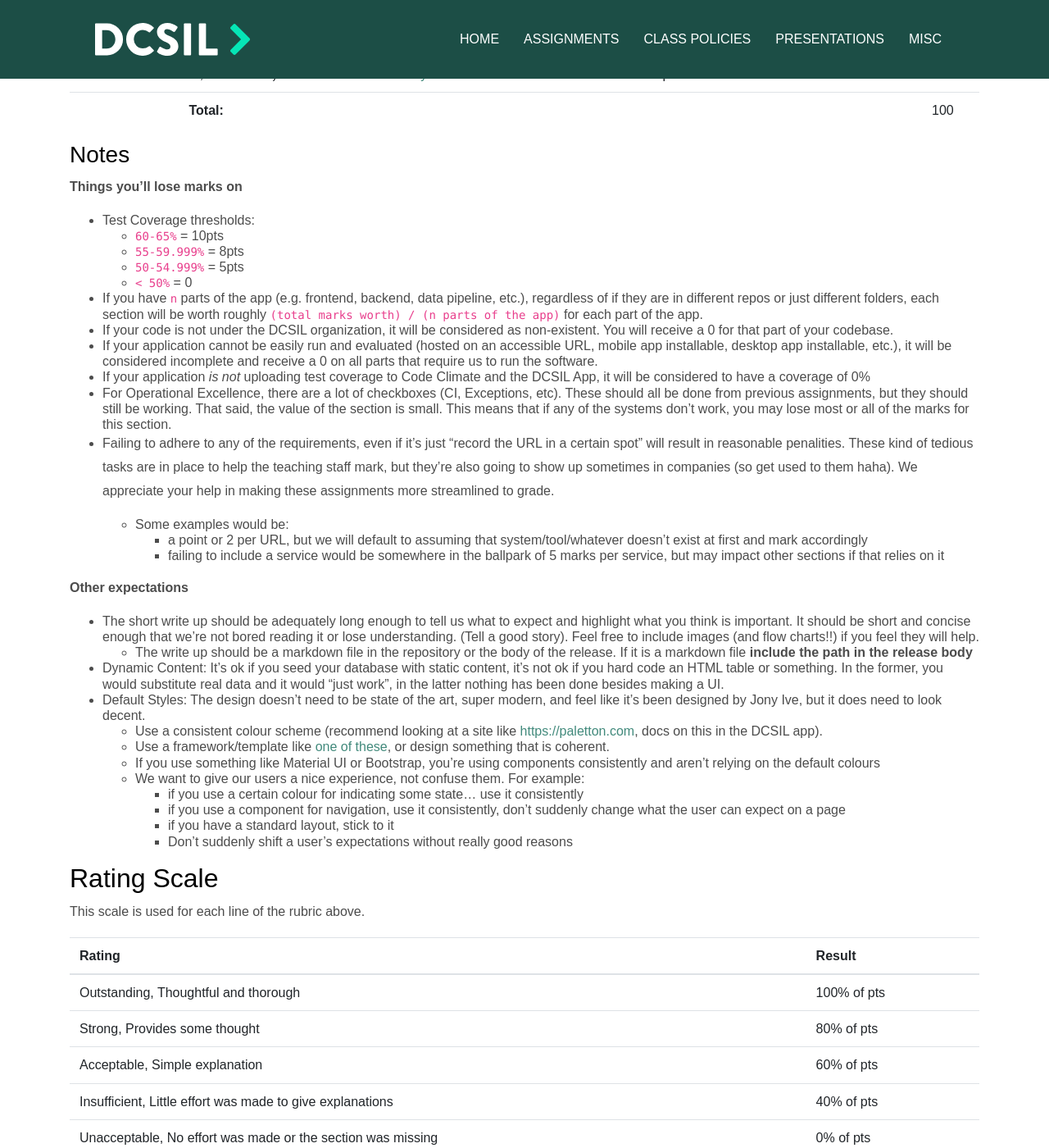
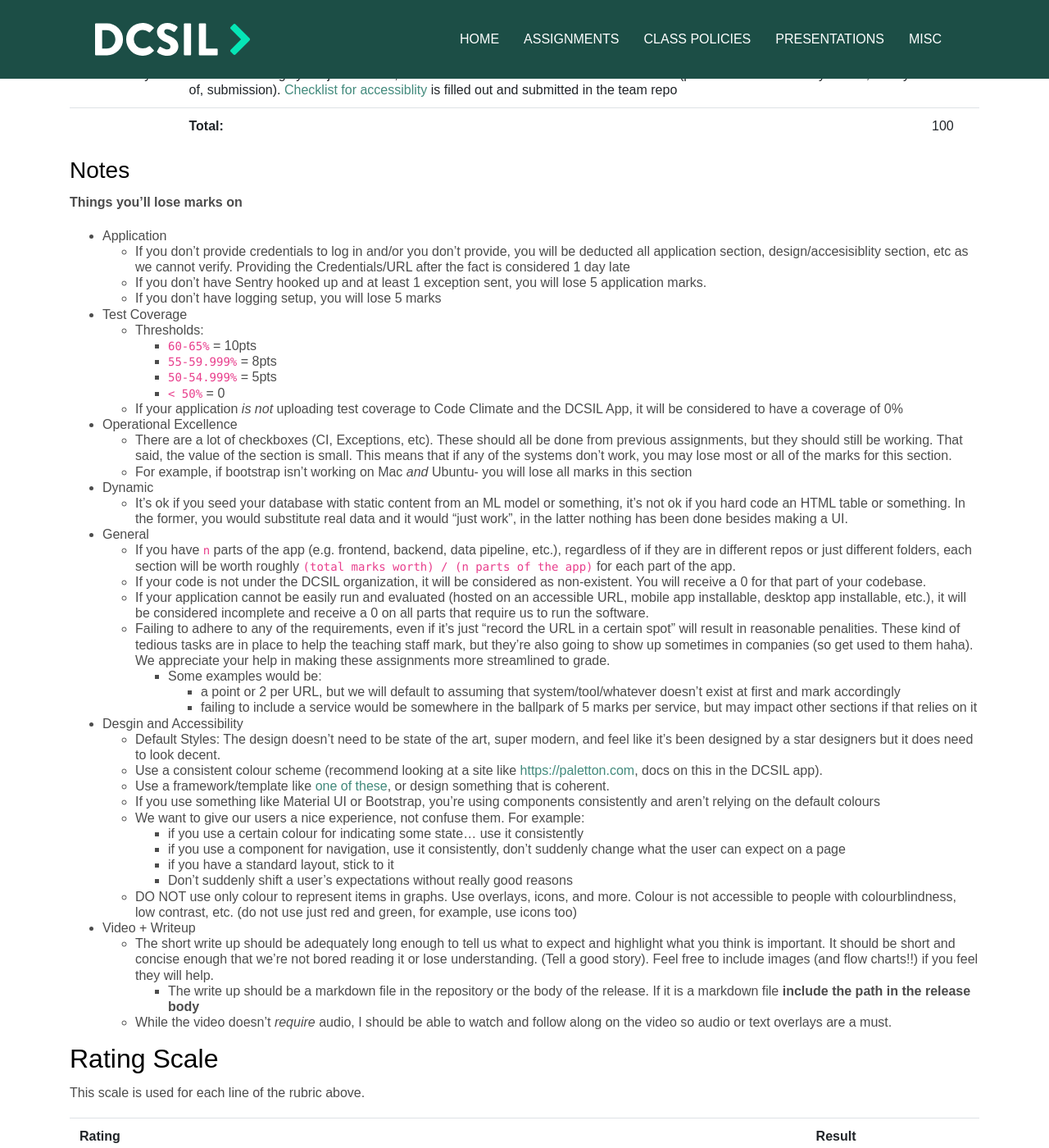
Before and after one commit to dcsil/CSC491, a Jekyll site: the page built from assignments/a6.md, in a window 1280 px wide and 1400 px high, scrolled down 1801 px. Shown: the whole window at 82% size. Built offline with Jekyll 4.4.1, drawn with Linux system fonts in a browser that asks for light colours; our own code applies the rules of GitHub Pages for plain Markdown files; some of the changed text lies outside the part shown.

Commit message:
Update a6.md

```diff
--- a/assignments/a6.md
+++ b/assignments/a6.md
@@ -60,7 +60,7 @@
 
 | Section | Description | Worth |
 | --- | --- | --- |
-| Applications | All applications present in the architecture diagram have a repository and an MVP is implemented. | 20.0 |
+| Applications | All applications present in the architecture diagram have a repository and an MVP is implemented. Application is running and teaching staff can log in. Exception tracking and logging is fully implemented. | 20.0 |
 | Test Coverage | Tests should cover at least 65% of your application and upload to Code Climate. | 15.0 |
 | Code Quality | All repositories have at least a "B" Grade on Code Climate. | 15.0 |
 | Operational Excellence | CI, Exceptions, Logging, and all other services listed in the requirements & `service.yml` example are all setup. Bootstrap script works. Service.yml is uploaded with no errors in the DCSIL team app. | 5.0 |
@@ -76,28 +76,37 @@
 
 **Things you'll lose marks on**
 
-* Test Coverage thresholds:
-  - `60-65%` = 10pts
-  - `55-59.999%` = 8pts
-  - `50-54.999%` = 5pts
-  - `< 50%` = 0
-* If you have `n` parts of the app (e.g. frontend, backend, data pipeline, etc.), regardless of if they are in different repos or just different folders, each section will be worth roughly `(total marks worth) / (n parts of the app)` for each part of the app.
-* If your code is not under the DCSIL organization, it will be considered as non-existent. You will receive a 0 for that part of your codebase.
-* If your application cannot be easily run and evaluated (hosted on an accessible URL, mobile app installable, desktop app installable, etc.), it will be considered incomplete and receive a 0 on all parts that require us to run the software.
-* If your application _is not_ uploading test coverage to Code Climate and the DCSIL App, it will be considered to have a coverage of 0%
-* For Operational Excellence, there are a lot of checkboxes (CI, Exceptions, etc). These should all be done from previous assignments, but they should still be working. That said, the value of the section is small. This means that if any of the systems don't work, you may lose most or all of the marks for this section.
-* Failing to adhere to any of the requirements, even if it's just "record the URL in a certain spot" will result in reasonable penalities. These kind of tedious tasks are in place to help the teaching staff mark, but they're also going to show up sometimes in companies (so get used to them haha). We appreciate your help in making these assignments more streamlined to grade.
+* Application
+  * If you don't provide credentials to log in and/or you don't provide, you will be deducted all application section, design/accesisiblity section, etc as we cannot verify. Providing the Credentials/URL after the fact is considered 1 day late
+  * If you don't have Sentry hooked up and at least 1 exception sent, you will lose 5 application marks.
+  * If you don't have logging setup, you will lose 5 marks
 
-   - Some examples would be:
+* Test Coverage
+  * Thresholds:
+    - `60-65%` = 10pts
+    - `55-59.999%` = 8pts
+    - `50-54.999%` = 5pts
+    - `< 50%` = 0
+  * If your application _is not_ uploading test coverage to Code Climate and the DCSIL App, it will be considered to have a coverage of 0%
+
+* Operational Excellence
+  * There are a lot of checkboxes (CI, Exceptions, etc). These should all be done from previous assignments, but they should still be working. That said, the value of the section is small. This means that if any of the systems don't work, you may lose most or all of the marks for this section.
+  * For example, if bootstrap isn't working on Mac _and_ Ubuntu- you will lose all marks in this section
+
+* Dynamic
+  * It's ok if you seed your database with static content from an ML model or something, it's not ok if you hard code an HTML table or something. In the former, you would substitute real data and it would "just work", in the latter nothing has been done besides making a UI.
+
+* General
+  * If you have `n` parts of the app (e.g. frontend, backend, data pipeline, etc.), regardless of if they are in different repos or just different folders, each section will be worth roughly `(total marks worth) / (n parts of the app)` for each part of the app.
+  * If your code is not under the DCSIL organization, it will be considered as non-existent. You will receive a 0 for that part of your codebase.
+  * If your application cannot be easily run and evaluated (hosted on an accessible URL, mobile app installable, desktop app installable, etc.), it will be considered incomplete and receive a 0 on all parts that require us to run the software.
+  * Failing to adhere to any of the requirements, even if it's just "record the URL in a certain spot" will result in reasonable penalities. These kind of tedious tasks are in place to help the teaching staff mark, but they're also going to show up sometimes in companies (so get used to them haha). We appreciate your help in making these assignments more streamlined to grade.
+    - Some examples would be:
       - a point or 2 per URL, but we will default to assuming that system/tool/whatever doesn't exist at first and mark accordingly
       - failing to include a service would be somewhere in the ballpark of 5 marks per service, but may impact other sections if that relies on it
 
-**Other expectations**
-
-* The short write up should be adequately long enough to tell us what to expect and highlight what you think is important. It should be short and concise enough that we're not bored reading it or lose understanding. (Tell a good story). Feel free to include images (and flow charts!!) if you feel they will help.
-  - The write up should be a markdown file in the repository or the body of the release. If it is a markdown file **include the path in the release body**
-* Dynamic Content: It's ok if you seed your database with static content, it's not ok if you hard code an HTML table or something. In the former, you would substitute real data and it would "just work", in the latter nothing has been done besides making a UI.
-* Default Styles: The design doesn't need to be state of the art, super modern, and feel like it's been designed by Jony Ive, but it does need to look decent.
+* Desgin and Accessibility
+  * Default Styles: The design doesn't need to be state of the art, super modern, and feel like it's been designed by a star designers but it does need to look decent.
    - Use a consistent colour scheme (recommend looking at a site like [https://paletton.com](https://paletton.com), docs on this in the DCSIL app).
    - Use a framework/template like [one of these](https://dev.to/sm0ke/react-dashboards-open-source-apps-1c7j), or design something that is coherent.
    - If you use something like Material UI or Bootstrap, you're using components consistently and aren't relying on the default colours
@@ -106,11 +115,17 @@
       - if you use a component for navigation, use it consistently, don't suddenly change what the user can expect on a page
       - if you have a standard layout, stick to it
       - Don't suddenly shift a user's expectations without really good reasons
+   * DO NOT use only colour to represent items in graphs. Use overlays, icons, and more. Colour is not accessible to people with colourblindness, low contrast, etc. (do not use just red and green, for example, use icons too)
+
+* Video + Writeup
+  * The short write up should be adequately long enough to tell us what to expect and highlight what you think is important. It should be short and concise enough that we're not bored reading it or lose understanding. (Tell a good story). Feel free to include images (and flow charts!!) if you feel they will help.
+    - The write up should be a markdown file in the repository or the body of the release. If it is a markdown file **include the path in the release body**
+  * While the video doesn't _require_ audio, I should be able to watch and follow along on the video so audio or text overlays are a must.
+
 
 ## Rating Scale
 
 This scale is used for each line of the rubric above.
-
 
 | Rating | Result |
 | --- | --- |
```
